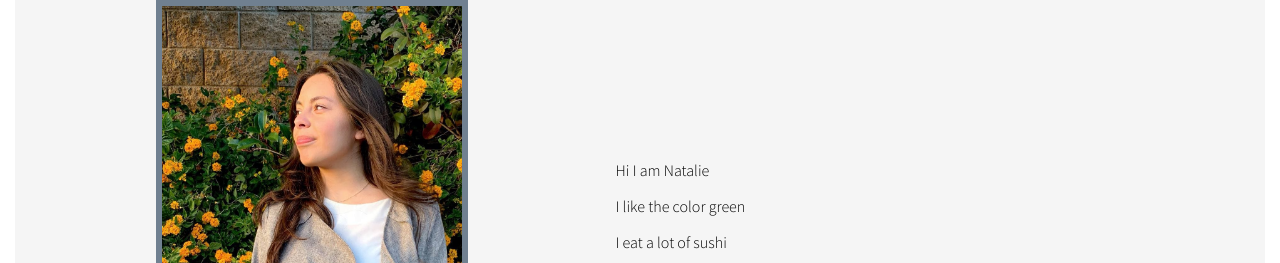
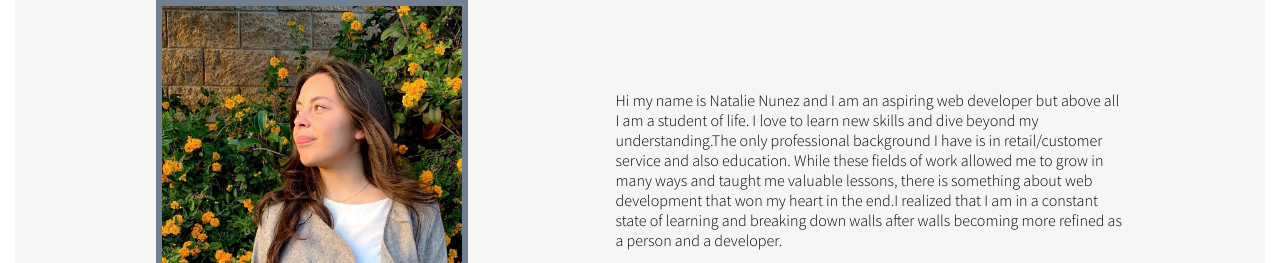
Before and after one commit to NatalieNunez/portfolio, a plain HTML site: page assets/index.html in a window 1280 px wide. Shown: the part 524-787 px from the top of the page. Drawn offline with Linux system fonts and the light colour scheme.

Commit message:
Modified About Me section

```diff
--- a/assets/index.html
+++ b/assets/index.html
@@ -28,7 +28,7 @@
             <h1 class="col-12">ABOUT ME</h1>
             <img src="natalie-nunez.jpg" alt="Natalie Nunez Portrait" class="col-3 about-image">
             <div class="col-5 text-align-reset">
-                <p>Hi I am Natalie</p>
+                <p>Hi my name is Natalie Nunez and I am an aspiring web developer but above all I am a student of life. I love to learn new skills and dive beyond my understanding.The only professional background I have is in retail/customer service and also education. While these fields of work allowed me to grow in many ways and taught me valuable lessons, there is something about web development that won my heart in the end.I realized that I am in a constant state of learning and breaking down walls after walls becoming more refined as a person and a developer.</p>
                 <p>I like the color green</p>
                 <p>I eat a lot of sushi</p>
             </div>
```
